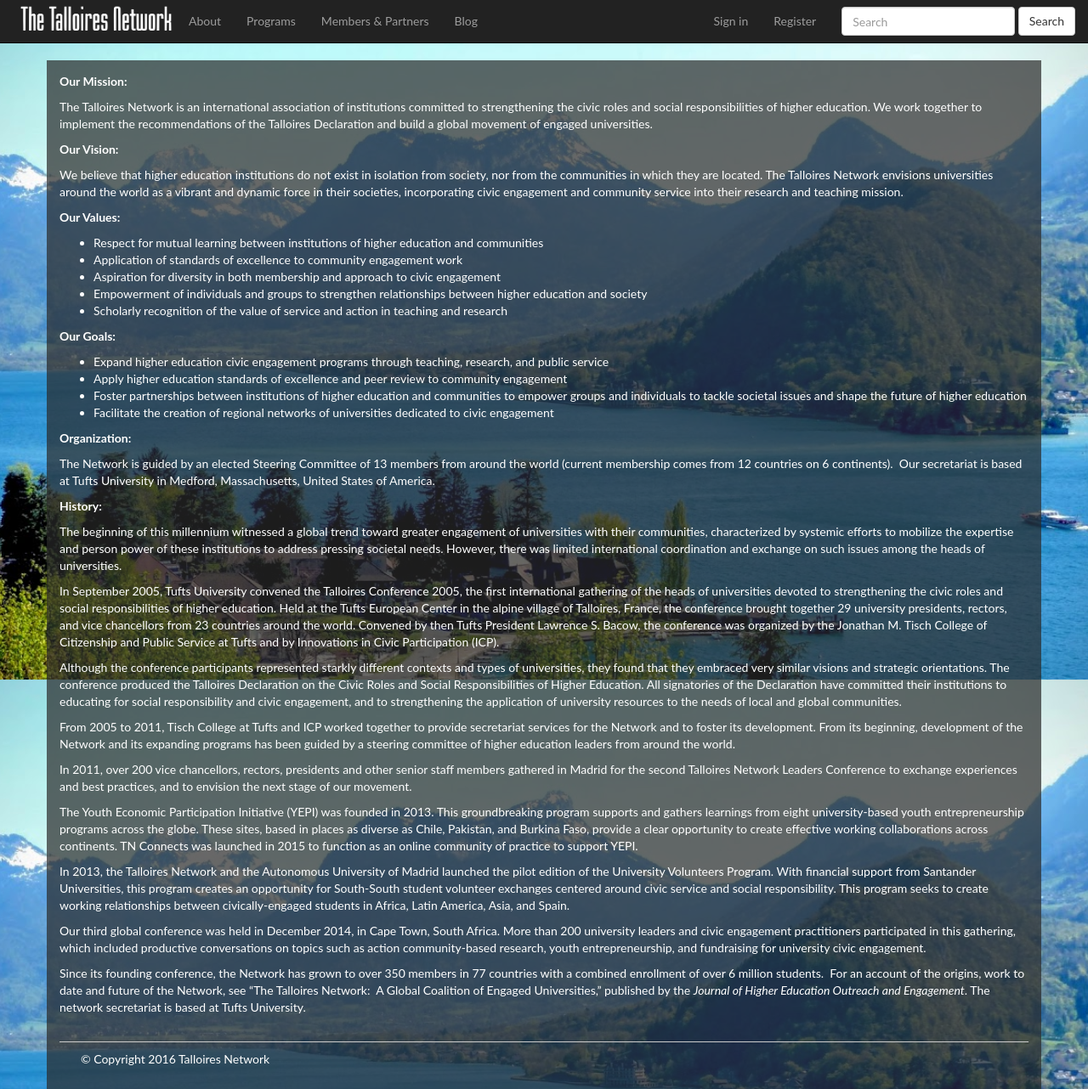
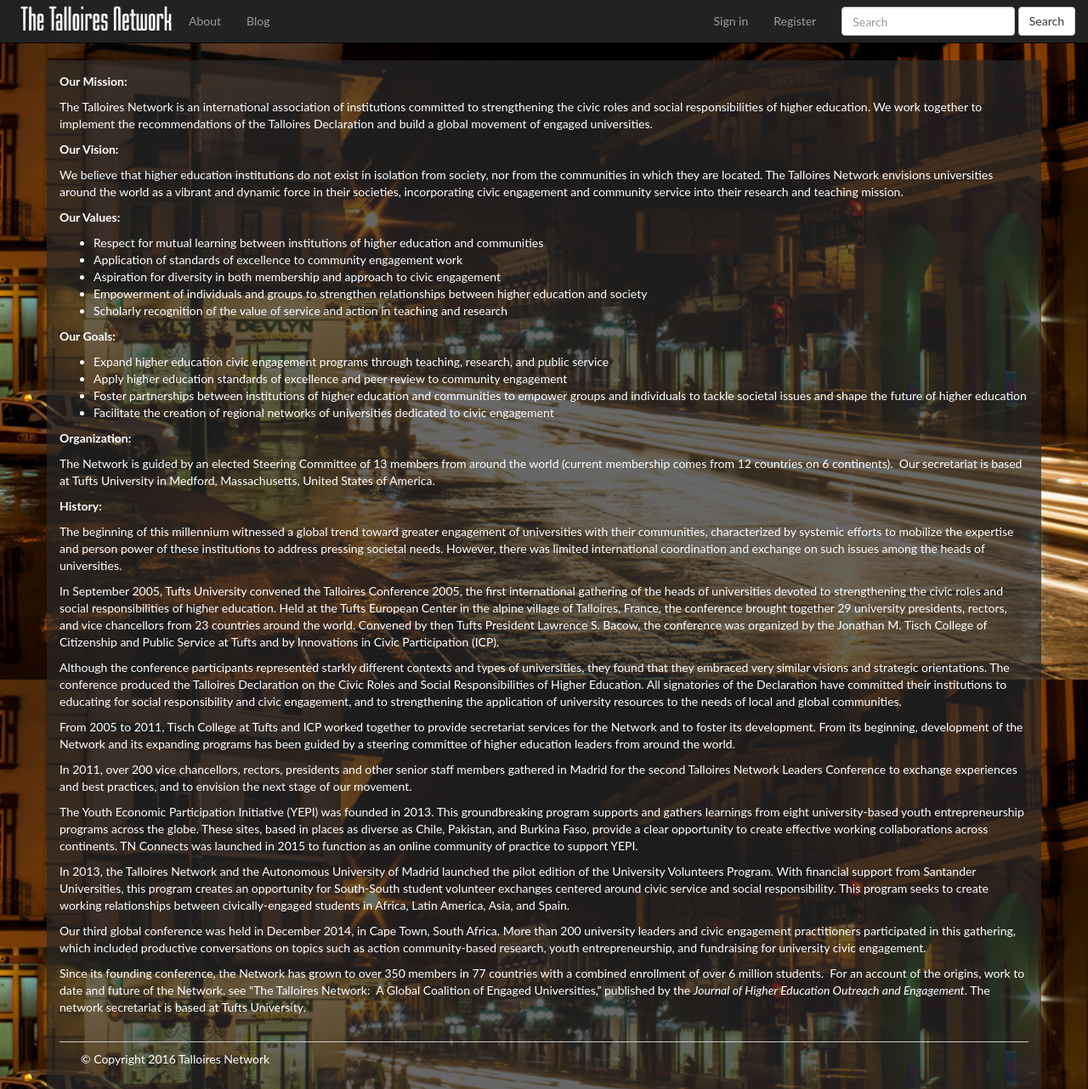
Before and after one commit to jackvallerie/tnDues, a Flask app: template server/templates/about.html in a window 1280 px wide. Shown: the whole page at 85% size. Run offline with Flask 2, Linux system fonts and the light colour scheme; the template is opened without the code that fills it, so the values that code supplies are empty; parts of the project's set-up code (start-up, migrations or seed data) failed here and were passed over; some libraries are stand-ins or nearby versions.

Commit message:
took out top bar buttons

```diff
--- a/server/static/styles/tn.css
+++ b/server/static/styles/tn.css
@@ -29,7 +29,7 @@
 }
 
 body {
-  background: url("talloires_landscape.jpg") no-repeat center center fixed;
+  background: url("xalapa_street2.jpg") no-repeat center center fixed;
   background-size: cover;
   -webkit-background-size: cover;
   -moz-background-size: cover;
--- a/server/templates/base.html
+++ b/server/templates/base.html
@@ -38,8 +38,8 @@
       <span class="navbar-collapse collapse" id="bs-navbar">
         <ul class="nav navbar-nav">
           <li><a href="{{url_for('about')}}" class="item">About</a></li>
-          <li><a href="{{url_for('programs')}}" class="item">Programs</a></li>
-          <li><a href="{{url_for('user.login')}}" class="item">Members & Partners</a> </li>
+          <!-- <li><a href="{{url_for('programs')}}" class="item">Programs</a></li> -->
+          <!-- <li><a href="{{url_for('user.login')}}" class="item">Members & Partners</a> </li> -->
           <li><a href="http://talloiresnetwork.tufts.edu/blog/category/news/" class="item">Blog</a> </li>
           <!-- <li><a href="#" class="item">Resources</a> </li> -->
           <!-- <li><a href="#" class="item">Contact us</a> </li> -->
```
Also changed, not shown: server/static/styles/xalapa_buildings.jpg (added), server/static/styles/xalapa_street.jpg (added), server/static/styles/xalapa_street2.jpg (added).
